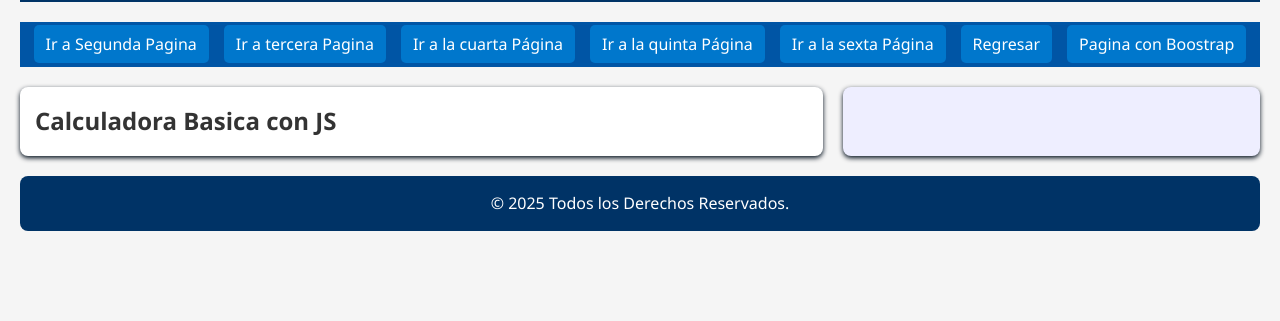
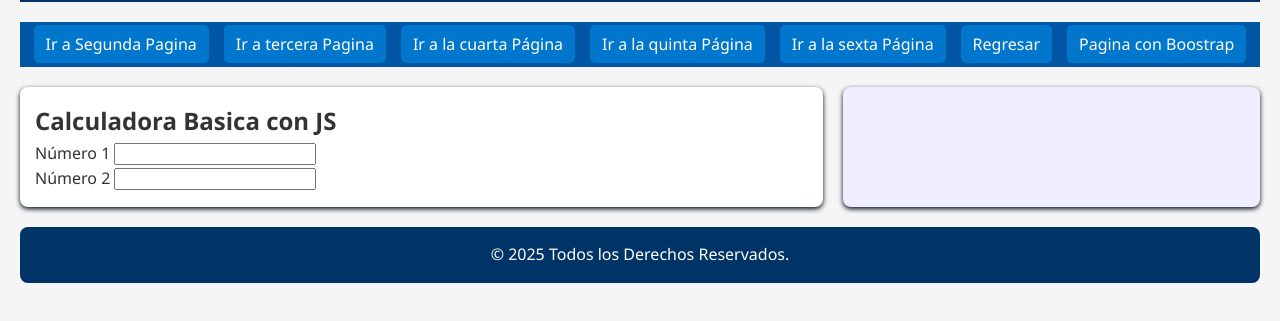
Before and after one commit to arnoldbgq/arnoldbgq.github.io, a plain HTML site: page sextaPagina.html in a window 1280 px wide. Shown: the part 277-598 px from the top of the page. Drawn offline with Linux system fonts and the light colour scheme.

Commit message:
dos inputs

```diff
--- a/sextaPagina.html
+++ b/sextaPagina.html
@@ -42,6 +42,12 @@
         <section>
             <article>
                   <h2>Calculadora Basica con JS</h2>
+                   <label for="numero1">Número 1</label>
+                    <input type="number" id="numero1"><br>
+                    <label for="numero2">Número 2</label>
+                    <input type="number" id="numero2"><br>
+
+
             </article>
             <aside> </aside>
         </section>
```
